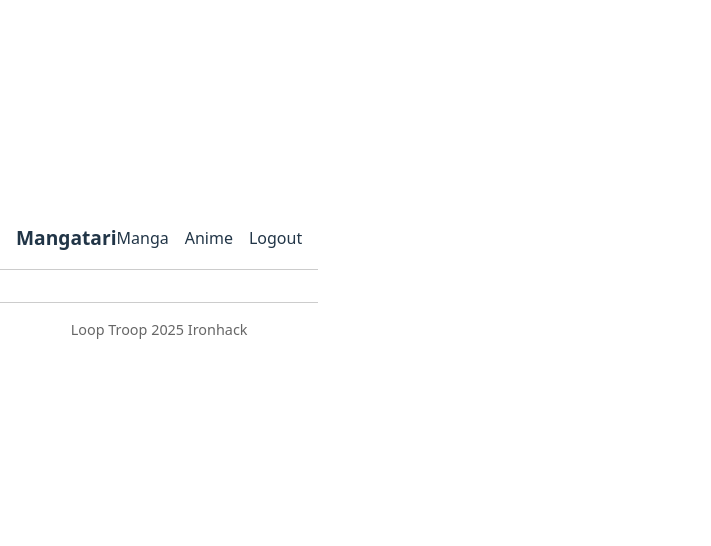
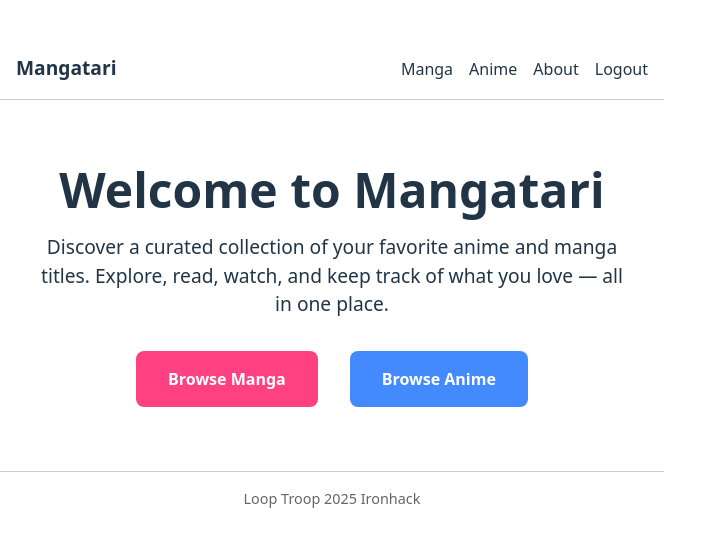
Before and after one commit to mangatari/mangatari-frontend, a React (Vite) app: page / in a window 1280 px wide. Shown: the part 118-664 px from the top of the page, without its empty margins (0-711 px from the left). Built offline with nearby package versions, Linux system fonts and the light colour scheme.

Commit message:
Homepage, About

```diff
--- a/src/App.tsx
+++ b/src/App.tsx
@@ -3,13 +3,19 @@ import Navbar from "./components/NavBar";
 import Footer from "./components/Footer";
 import AnimeListPage from "./pages/AnimeListPage";
 import "./App.css";
+import MangaListPage from './pages/MangaListPage';
+import AboutPage from './pages/About';
+import HomePage from './pages/HomePage';
 
 function App() {
   return (
     <Router>
       <Navbar />
       <Routes>
+        <Route path="/" element={<HomePage />} />
         <Route path="/animes" element={<AnimeListPage />} />
+        <Route path="/mangas" element={<MangaListPage />} />
+        <Route path="/about" element={<AboutPage />} />
       </Routes>
       <Footer />
     </Router>
--- a/src/components/NavBar.tsx
+++ b/src/components/NavBar.tsx
@@ -1,4 +1,5 @@
 import React from "react";
+import { Link } from "react-router-dom";
 
 function Navbar() {
   return (
@@ -11,10 +12,22 @@ function Navbar() {
         borderBottom: "1px solid #ccc",
       }}
     >
-      <div style={{ fontWeight: "bold", fontSize: "1.2rem" }}>Mangatari</div>
+      <Link
+        to="/"
+        style={{ fontWeight: "bold", fontSize: "1.2rem", textDecoration: "none", color: "inherit" }}
+      >
+        Mangatari
+      </Link>
       <div style={{ display: "flex", gap: "1rem" }}>
-        <span>Manga</span>
-        <span>Anime</span>
+        <Link to="/mangas" style={{ textDecoration: "none", color: "inherit" }}>
+          Manga
+        </Link>
+        <Link to="/animes" style={{ textDecoration: "none", color: "inherit" }}>
+          Anime
+        </Link>
+        <Link to="/about" style={{ textDecoration: "none", color: "inherit" }}>
+          About
+        </Link>
         <span>Logout</span>
       </div>
     </nav>
--- a/src/pages/About.tsx
+++ b/src/pages/About.tsx
@@ -0,0 +1,31 @@
+import React from "react";
+
+function AboutPage() {
+  return (
+    <div style={{ padding: "2rem", maxWidth: "800px", margin: "0 auto" }}>
+      <h1>About Mangatari</h1>
+      <p style={{ marginTop: "1rem" }}>
+        <strong>Mangatari</strong> is a web platform dedicated to anime and manga enthusiasts. Whether you're looking to discover new series, track your favorites, or just explore what the world of Japanese storytelling has to offer — Mangatari is your companion.
+      </p>
+
+      <h2 style={{ marginTop: "2rem" }}>Our Mission</h2>
+      <p>
+        We built Mangatari to create a seamless and visually clean way to connect with anime and manga content. Our goal is to help fans manage their watchlists, explore recommendations, and celebrate the creativity of the medium.
+      </p>
+
+      <h2 style={{ marginTop: "2rem" }}>The Team</h2>
+      <ul>
+        <li><strong>Loop Troop</strong> – A dedicated group of developers from the Ironhack 2025 cohort.</li>
+        <li><strong>Frontend Developers:</strong> React wizards with a passion for clean design.</li>
+        <li><strong>Backend Developers:</strong> API architects making sure your data is fast, safe, and reliable.</li>
+        <li><strong>Design & UX:</strong> Crafted with user joy in mind.</li>
+      </ul>
+
+      <p style={{ marginTop: "1rem" }}>
+        Built during the Ironhack 2025 Web Development Bootcamp, Mangatari is a collaborative project that reflects our team's love for both technology and storytelling.
+      </p>
+    </div>
+  );
+}
+
+export default AboutPage;
--- /dev/null
+++ b/src/pages/HomePage.tsx
@@ -0,0 +1,46 @@
+import React from "react";
+import { Link } from "react-router-dom";
+
+function HomePage() {
+  return (
+    <div style={{ padding: "2rem", textAlign: "center" }}>
+      <h1 style={{ fontSize: "3rem", marginBottom: "1rem" }}>Welcome to Mangatari</h1>
+      <p style={{ fontSize: "1.2rem", maxWidth: "600px", margin: "0 auto 2rem" }}>
+        Discover a curated collection of your favorite anime and manga titles.
+        Explore, read, watch, and keep track of what you love — all in one place.
+      </p>
+
+      <div style={{ display: "flex", justifyContent: "center", gap: "2rem", marginTop: "2rem" }}>
+        <Link
+          to="/mangas"
+          style={{
+            padding: "1rem 2rem",
+            backgroundColor: "#ff4081",
+            color: "#fff",
+            borderRadius: "8px",
+            textDecoration: "none",
+            fontWeight: "bold",
+          }}
+        >
+          Browse Manga
+        </Link>
+
+        <Link
+          to="/animes"
+          style={{
+            padding: "1rem 2rem",
+            backgroundColor: "#448aff",
+            color: "#fff",
+            borderRadius: "8px",
+            textDecoration: "none",
+            fontWeight: "bold",
+          }}
+        >
+          Browse Anime
+        </Link>
+      </div>
+    </div>
+  );
+}
+
+export default HomePage;
--- a/src/pages/MangaListPage.tsx
+++ b/src/pages/MangaListPage.tsx
@@ -0,0 +1,55 @@
+import React, { useEffect, useState } from "react";
+import axios from "axios";
+
+type Manga = {
+  id: number;
+  title: string;
+  description?: string;
+  image?: string;
+};
+
+function MangaListPage() {
+  const [mangas, setMangas] = useState<Manga[]>([]);
+  const [loading, setLoading] = useState<boolean>(true);
+  const [error, setError] = useState<string | null>(null);
+
+  useEffect(() => {
+    axios
+      .get("http://localhost:5005/api/mangas") // Make sure this matches your backend route
+      .then((response) => {
+        setMangas(response.data);
+        setLoading(false);
+      })
+      .catch((err) => {
+        setError("Failed to load mangas.");
+        setLoading(false);
+        console.error(err);
+      });
+  }, []);
+
+  if (loading) return <p>Loading mangas...</p>;
+  if (error) return <p>{error}</p>;
+
+  return (
+    <div>
+      <h1>Manga List</h1>
+      {mangas.length === 0 ? (
+        <p>No mangas found.</p>
+      ) : (
+        <ul>
+          {mangas.map((manga) => (
+            <li key={manga.id}>
+              <h2>{manga.title}</h2>
+              {manga.description && <p>{manga.description}</p>}
+              {manga.image && (
+                <img src={manga.image} alt={manga.title} width="150" />
+              )}
+            </li>
+          ))}
+        </ul>
+      )}
+    </div>
+  );
+}
+
+export default MangaListPage;
```
